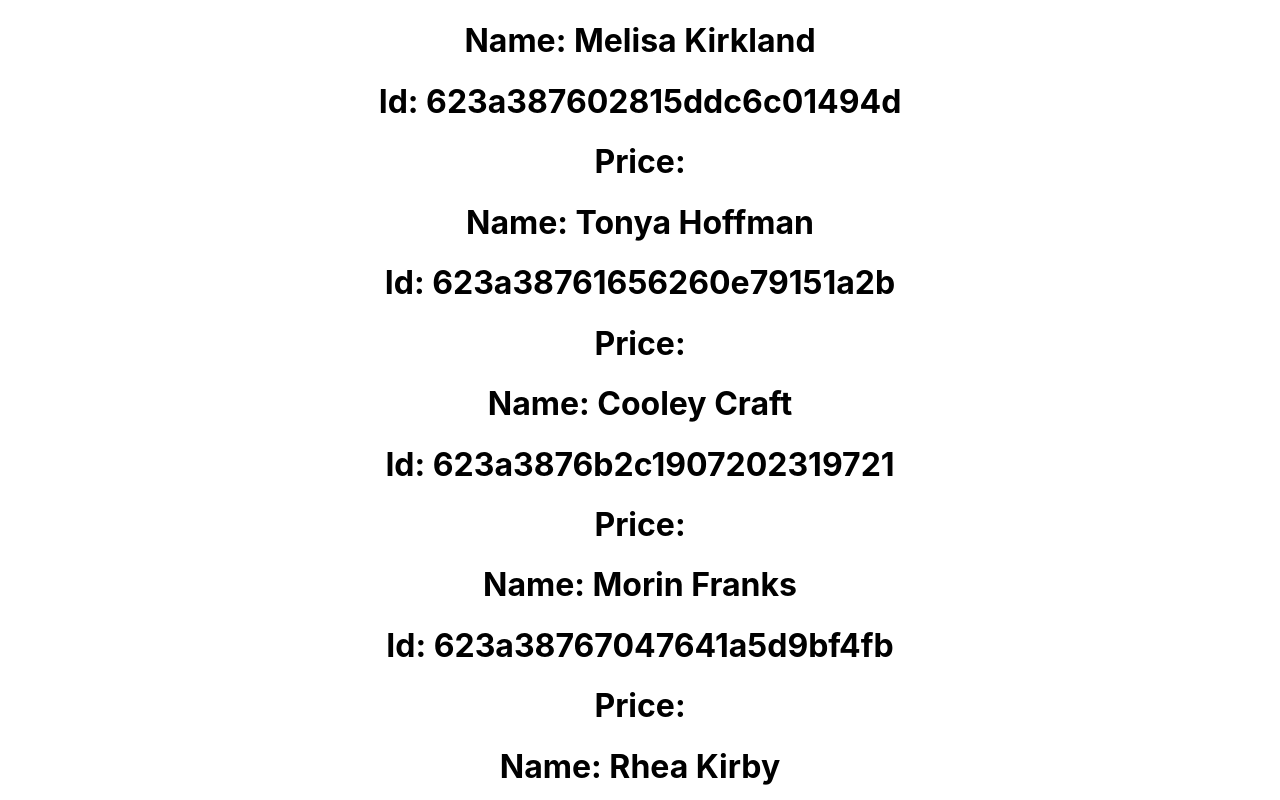
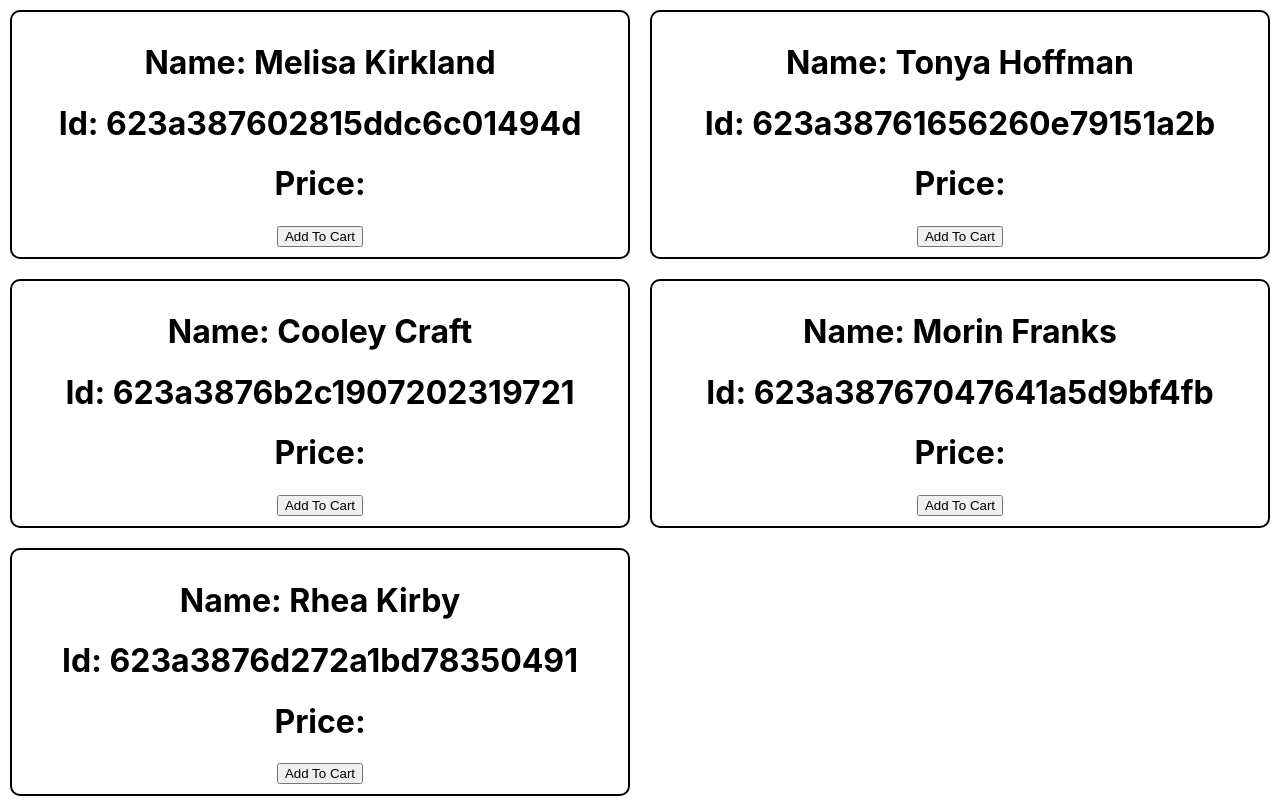
Before and after one commit to NishatFariza/React-Storage-Handler, a React (Create React App) app: page / in a window 1280 px wide. Shown: the top 800 px of the page. Built offline with nearby package versions, Linux system fonts and the light colour scheme.

Commit message:
product add

```diff
--- a/src/App.js
+++ b/src/App.js
@@ -6,7 +6,6 @@ function App() {
   return (
     <div className="App">
       <Cosmetics></Cosmetics>
-      <Shoes></Shoes>
     </div>
   );
 }
--- a/src/components/Cosmetic/Cosmetic.css
+++ b/src/components/Cosmetic/Cosmetic.css
@@ -0,0 +1,7 @@
+.product {
+  border: 2px solid black;
+  margin: 10px;
+  padding: 10px;
+  border-radius: 10px;
+  text-align: center;
+}
--- a/src/components/Cosmetic/Cosmetic.jsx
+++ b/src/components/Cosmetic/Cosmetic.jsx
@@ -1,14 +1,16 @@
 import React from 'react';
+import './Cosmetic.css'
 
 const Cosmetic = (props) => {
      const {name, id, price} =props.data;
 
 //     console.log(props);
         return (
-        <div className='cosmetic-container'>
+        <div className='product'>
              <h1>Name: {name}</h1>
              <h1>Id: {id}</h1>
              <h1>Price: {price}</h1>
+             <button>Add To Cart</button>
         </div>
      )
 }
--- a/src/components/Cosmetics/Cosmetics.css
+++ b/src/components/Cosmetics/Cosmetics.css
@@ -1,3 +1,4 @@
 .cosmetic-container {
-  text-align: center;
+  display: grid;
+  grid-template-columns: repeat(2, 1fr);
 }
--- a/src/components/Cosmetics/Cosmetics.jsx
+++ b/src/components/Cosmetics/Cosmetics.jsx
@@ -11,7 +11,7 @@ const Cosmetics = () => {
            .then(data => setCosmetic(data))
     }, [])
     return (
-        <div>
+        <div className='cosmetic-container'>
             {
                 cosmetics.map(cosmetic =><Cosmetic
                      data={cosmetic}
```
